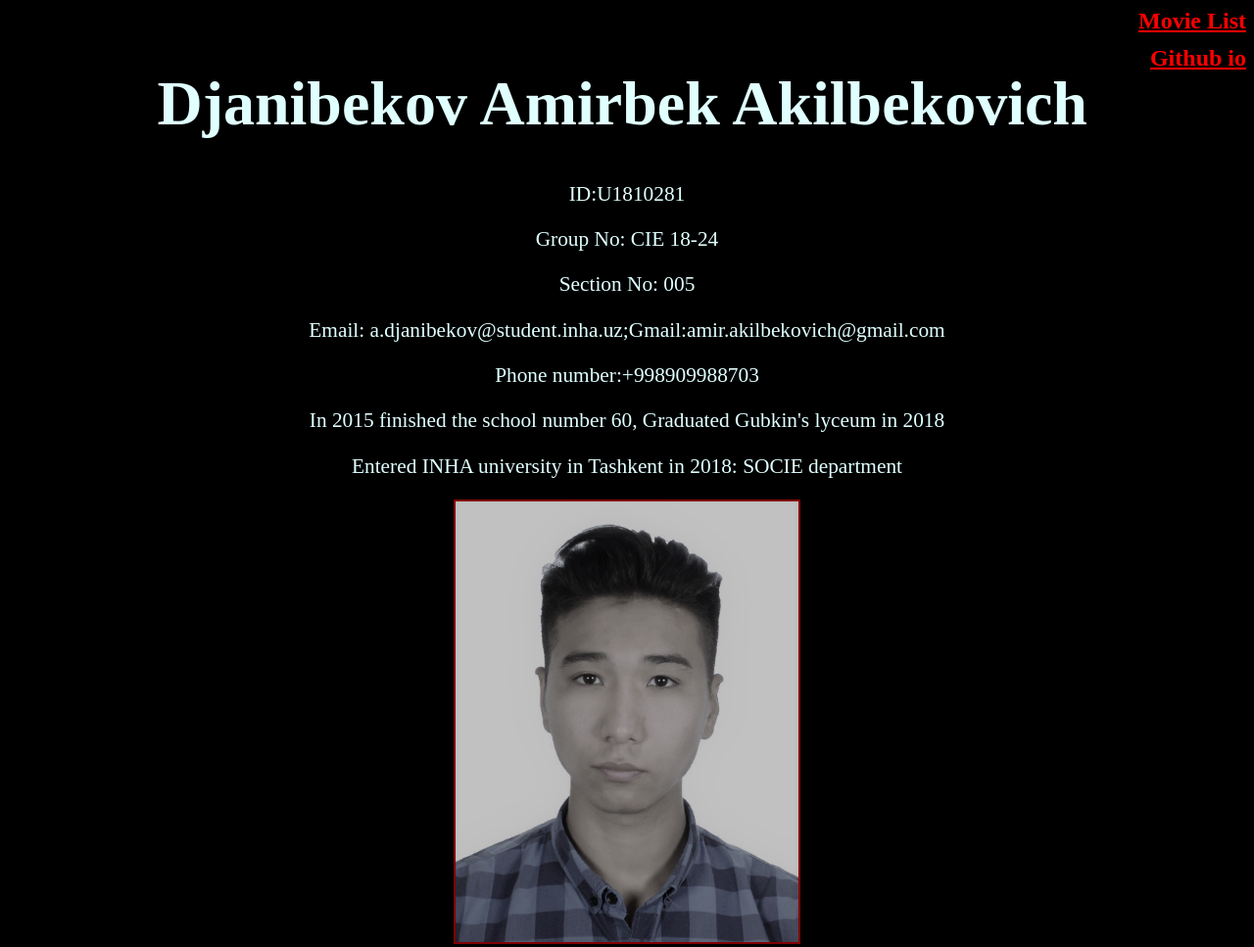
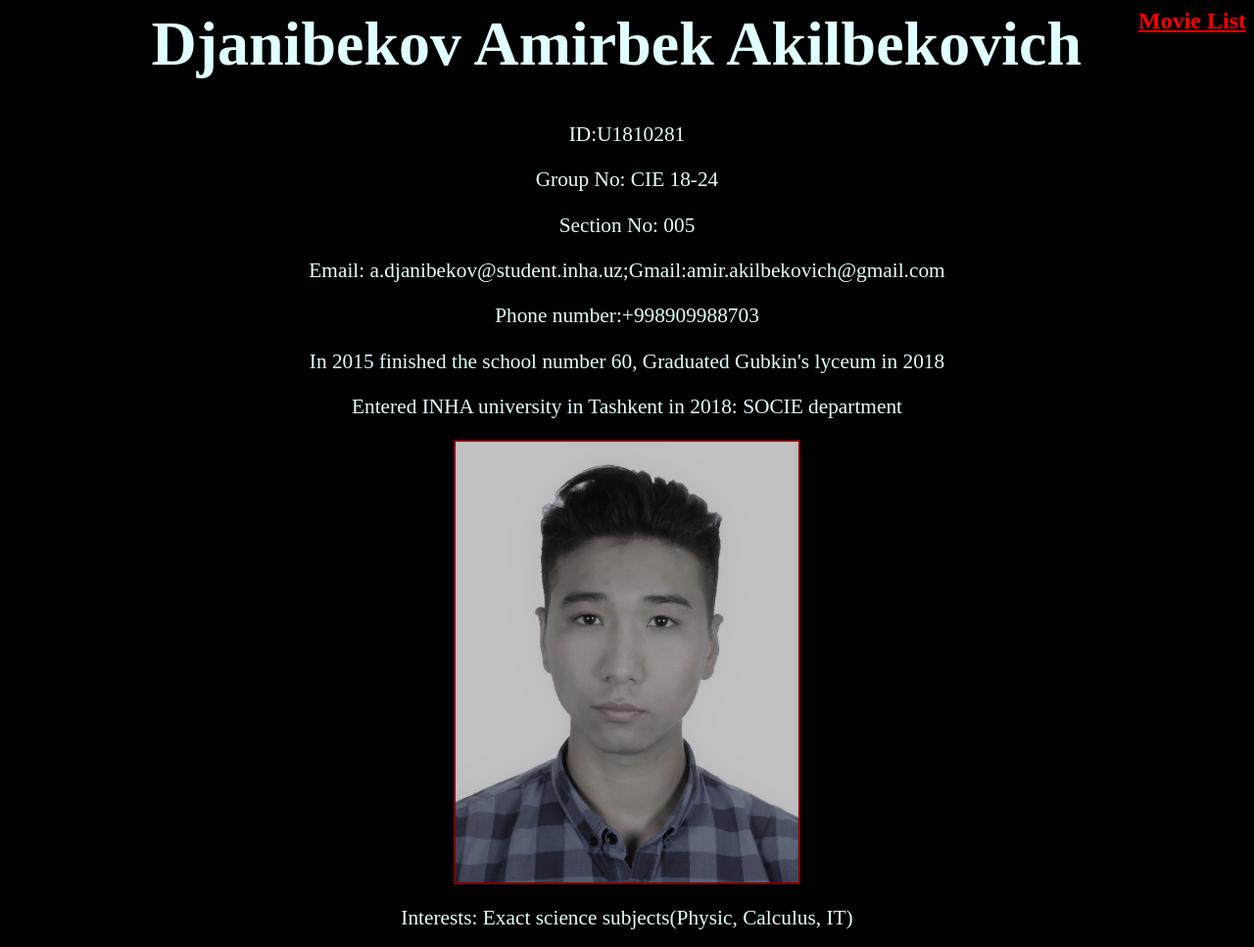
Before and after one commit to djanibekov/djanibekov1.github.io, a plain HTML site: page index.html in a window 1280 px wide. Shown: the top 967 px of the page at 98% size. Drawn offline with Linux system fonts and the light colour scheme.

Commit message:
Update index.html

```diff
--- a/index.html
+++ b/index.html
@@ -5,8 +5,6 @@
 </head>
 <body>
 <h2><a href="movies.html">Movie List</a></h2>
-<br>
-<h2><a href="https://djanibekov.github.io/">Github io</a></h2>
 <div class="a">
 <h1>
 Djanibekov Amirbek Akilbekovich
```
